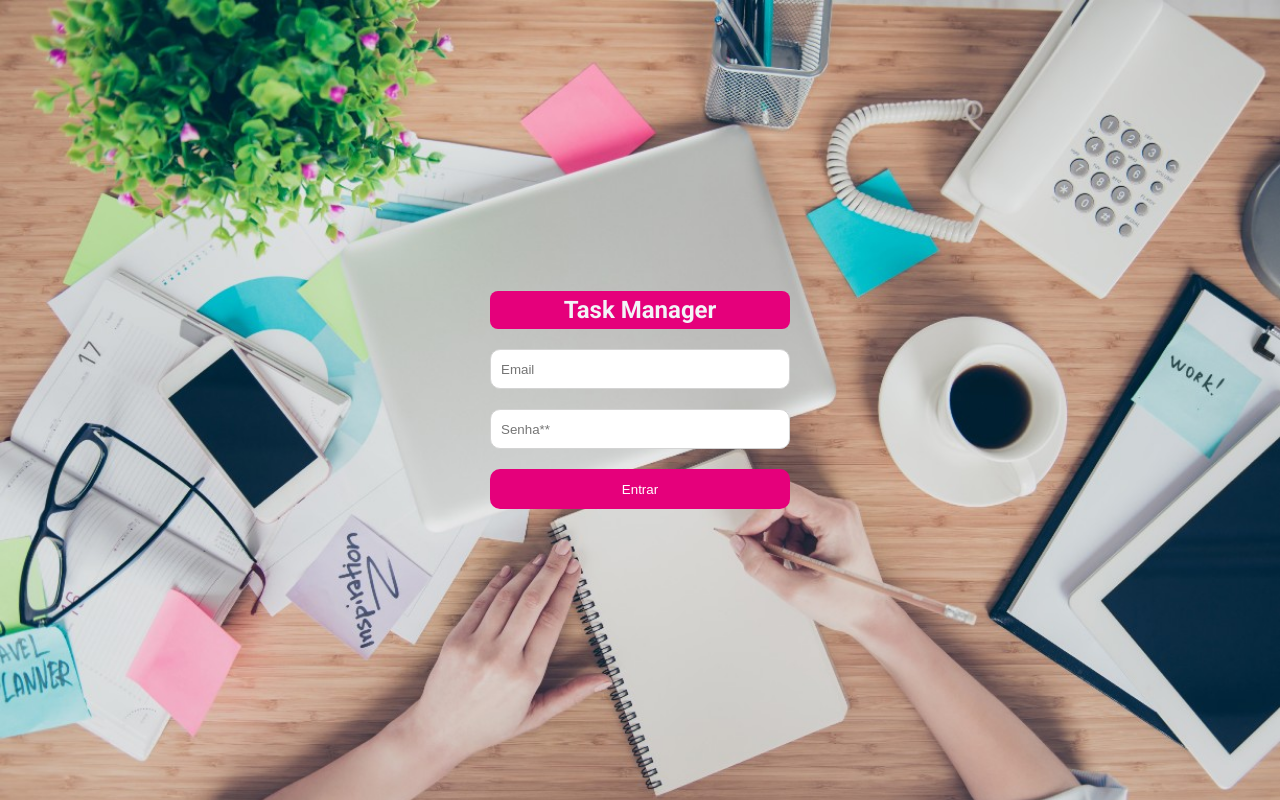
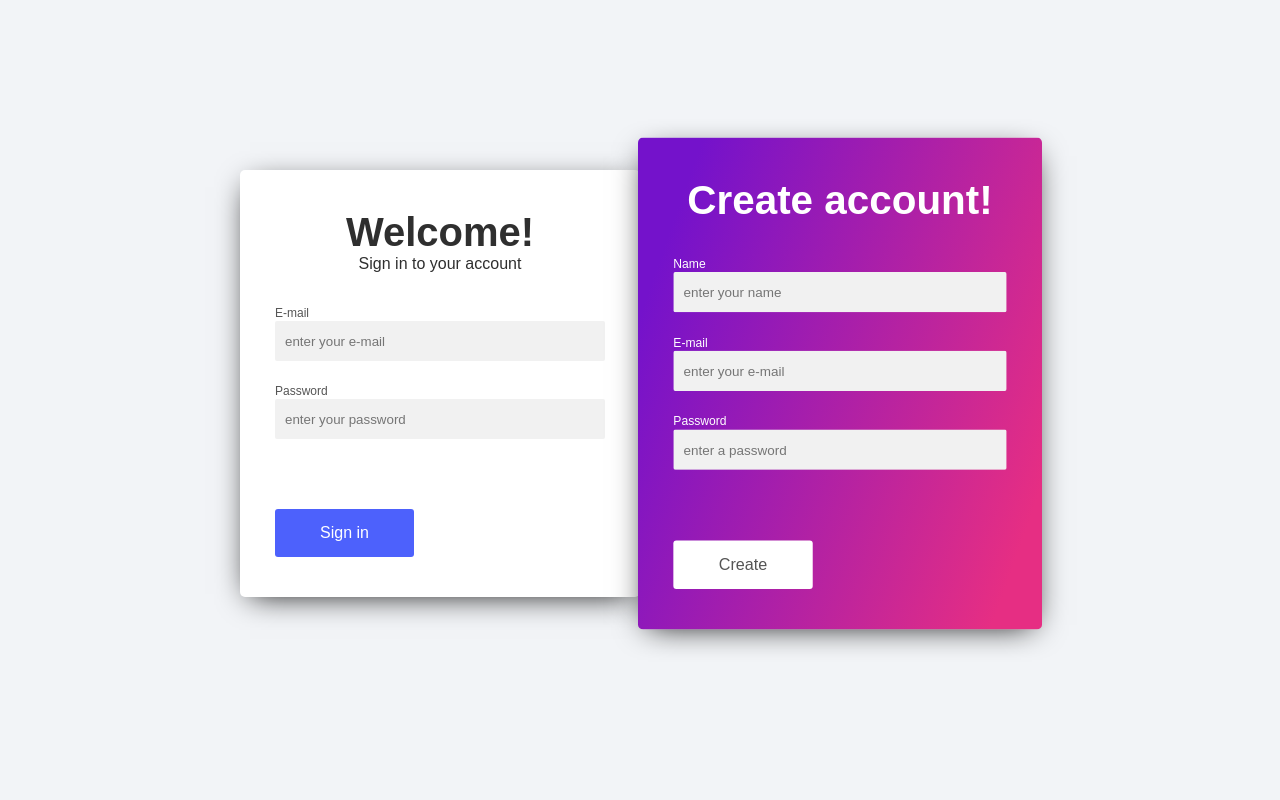
Before and after one commit to SinaraMoura/managertasks, a React (Vite) app: page / in a window 1280 px wide. Built offline with nearby package versions, Linux system fonts and the light colour scheme.

Commit message:
criando formulário de cadastro de usuário

```diff
--- a/index.html
+++ b/index.html
@@ -7,6 +7,9 @@
   <meta name="viewport" content="width=device-width, initial-scale=1.0" />
   <link href="https://fonts.googleapis.com/css2?family=Roboto:wght@400;700&display=swap" rel="stylesheet">
   <link rel="shortcut icon" href="./src//assets/react.svg">
+  <link href="/your-path-to-fontawesome/css/fontawesome.css" rel="stylesheet">
+  <link href="/your-path-to-fontawesome/css/brands.css" rel="stylesheet">
+  <link href="/your-path-to-fontawesome/css/solid.css" rel="stylesheet">
   <title>Task Manager</title>
 </head>
 
--- a/src/index.css
+++ b/src/index.css
@@ -16,7 +16,10 @@
 }
 
 body {
-  font-family: 'Roboto', sans-serif;
+  background: var(--white-900);
+  margin: 0;
+  padding: 0;
+  font-family: 'Rubik', sans-serif;
   font-size: 1.6rem;
 }
 
--- a/src/pages/Login/index.jsx
+++ b/src/pages/Login/index.jsx
@@ -7,28 +7,35 @@ import './styles.css';
 import { toast } from 'react-toastify';
 
 export default function Login() {
-
-    const [form, setForm] = useState({
+    const [formSignup, setFormSignup] = useState({ name: '', email: '', password: '' });
+    const [formLogin, setFormLogin] = useState({
         email: '',
         password: ''
     })
 
     const navigate = useNavigate();
 
-    function handleForm(e) {
-        setForm({
-            ...form,
+    function handleFormLogin(e) {
+        setFormLogin({
+            ...formLogin,
             [e.target.name]: e.target.value
         })
     }
-    async function handleSubmit(e) {
+
+    function handleFormSignup(e) {
+        setFormSignup({
+            ...formSignup,
+            [e.target.name]: e.target.value
+        })
+    }
+    async function handleSubmitLogin(e) {
         try {
             e.preventDefault()
 
-            if (!form.email || !form.password) return
+            if (!formLogin.email || !formLogin.password) return
 
             const response = await api.post('/login', {
-                ...form
+                ...formLogin
             })
             const { token, name } = response.data;
 
@@ -36,6 +43,21 @@ export default function Login() {
             setItem('user', name)
 
             navigate('/todos');
+        } catch (error) {
+            toast.error(error?.response?.data?.message)
+        }
+    }
+
+    async function handleSubmitSignup(e) {
+
+        try {
+            e.preventDefault();
+
+            if (!formSignup.name || !formSignup.email || !formSignup.password) return;
+
+            const response = await api.post('/user/register', { ...formSignup });
+
+            toast.success(response?.data?.message);
         } catch (error) {
             toast.error(error?.response?.data?.message)
         }
@@ -48,13 +70,71 @@ export default function Login() {
 
     return (
         <main className='container container__login'>
-            <section className="content__login">
-                <form className="login" onSubmit={handleSubmit}>
-                    <h1 className='logo'>Task Manager</h1>
-                    <input name="email" type="email" placeholder="Email" className='input' onChange={handleForm} />
-                    <input name="password" type="password" placeholder="Senha**" className='input' onChange={handleForm} />
-                    <button className='button button__login'>Entrar</button>
-                </form>
+            <section className="container">
+                <div className="login">
+                    <strong>Welcome!</strong>
+                    <span>Sign in to your account</span>
+
+                    <form onSubmit={handleSubmitLogin}>
+
+                        <div className="form">
+                            <div className="form-row">
+
+                                <label className="form-label" htmlFor="email" >E-mail</label>
+                                <input
+                                    name="email"
+                                    type="email"
+                                    placeholder="enter your e-mail"
+                                    onChange={handleFormLogin}
+                                    className="form-text" />
+                            </div>
+                            <div className="form-row">
+
+                                <label className="form-label" htmlFor="password">Password</label>
+                                <input
+                                    name="password"
+                                    type="password"
+                                    className="form-text"
+                                    placeholder="enter your password"
+                                    onChange={handleFormLogin}
+                                />
+                            </div>
+
+                            <div className="form-row button-login">
+                                <button className="btn btn-login">Sign in</button>
+                            </div>
+                        </div>
+                    </form>
+                </div>
+
+                <div className="register">
+                    <i className="fas fa-user-circle"></i>
+                    <strong>Create account!</strong>
+                    <form onSubmit={handleSubmitSignup}>
+                        <fieldset>
+                            <div className="form">
+                                <div className="form-row">
+                                    <i className="fas fa-user"></i>
+                                    <label className="form-label" htmlFor="name" >Name</label>
+                                    <input name="name" type="text" className="form-text" placeholder="enter your name" onChange={handleFormSignup} />
+                                </div>
+                                <div className="form-row">
+                                    <i className="fas fa-envelope"></i>
+                                    <label className="form-label" htmlFor="email">E-mail</label>
+                                    <input name="email" type="email" className="form-text" placeholder="enter your e-mail" onChange={handleFormSignup} />
+                                </div>
+                                <div className="form-row">
+                                    <i className="fas fa-lock"></i>
+                                    <label className="form-label" htmlFor="password">Password</label>
+                                    <input name="password" type="password" className="form-text" placeholder="enter a password" onChange={handleFormSignup} />
+                                </div>
+                                <div className="form-row button-login">
+                                    <button className="btn btn-login">Create</button>
+                                </div>
+                            </div>
+                        </fieldset>
+                    </form>
+                </div>
             </section>
         </main>
     )
--- a/src/pages/Login/styles.css
+++ b/src/pages/Login/styles.css
@@ -1,4 +1,4 @@
-.container__login {
+/* .container__login {
     background-image: url('../../assets/background.jpg');
     background-repeat: no-repeat;
     background-size: cover;
@@ -29,4 +29,257 @@
     margin-bottom: 2rem;
     cursor: pointer;
     background-color: var(--pink-800);
+} */
+
+form,
+fieldset {
+    border: 0;
+    padding: 0;
+    margin: 0;
 }
+
+.container {
+    align-items: center;
+    display: flex;
+    justify-content: center;
+    margin: 50px auto;
+    max-width: 1200px;
+    width: 100%;
+
+    @media(max-width: 768px) {
+        flex-wrap: wrap;
+    }
+}
+
+.btn {
+    align-items: center;
+    background: #4d61fc;
+    border-radius: 3px;
+    border: 0;
+    color: #fff;
+    cursor: pointer;
+    display: flex;
+    font-size: 16px;
+    padding: 15px 45px;
+    transition: .2s;
+
+    &:hover {
+        background: #2036de;
+        transform: translateY(-2px);
+    }
+
+    .fas.fa-arrow-right {
+        color: #fff;
+        font-size: 12px;
+        line-height: 12px;
+        margin: 0 0 0 10px;
+
+    }
+}
+
+.register,
+.login {
+    border-radius: 5px;
+    box-shadow: 0 7px 30px -10px;
+    height: auto;
+    max-width: 400px;
+    padding: 40px 15px;
+    text-align: center;
+    width: 100%;
+
+    .fas {
+        color: #4d61fc;
+        font-size: 35px;
+        margin-bottom: 5px;
+    }
+
+    strong {
+        color: #2f2f2f;
+        display: block;
+        font-size: 40px;
+    }
+
+    span {
+        color: #2f2f2f;
+    }
+
+    .create-account {
+        border-top: 1px solid #e2e2e2;
+        display: flex;
+        justify-content: center;
+        margin-top: 30px;
+        padding-top: 30px;
+
+        strong {
+            font-size: 16px;
+            margin-left: 5px;
+            text-decoration: underline;
+        }
+    }
+}
+
+.register,
+.login {
+    background: #fff;
+
+    .form {
+        margin-top: 30px;
+        padding: 0 20px;
+
+        .form-row {
+            position: relative;
+            text-align: left;
+
+            .fas {
+                font-size: 15px;
+                position: absolute;
+                right: 10px;
+                top: 30px
+            }
+
+            &.bottom {
+                display: flex;
+                justify-content: space-between;
+
+                .forgot {
+                    color: #4d61fc;
+                }
+            }
+
+            &.button-login {
+                margin-top: 50px;
+
+                .fas {
+                    position: static;
+                }
+            }
+
+
+            .form-check {
+                input[type=checkbox]+label {
+                    color: #555;
+                    cursor: pointer;
+                    display: block;
+                }
+
+                input[type=checkbox] {
+                    display: none;
+                }
+
+
+                input[type=checkbox]+label:before {
+                    border-radius: 3px;
+                    border: 1px solid #e2e2e2;
+                    color: transparent;
+                    content: "\2714";
+                    display: inline-block;
+                    height: 15px;
+                    margin-right: 5px;
+                    transition: .2s;
+                    vertical-align: bottom;
+                    width: 15px;
+                    line-height: 16px;
+                    font-size: 12px;
+                    text-align: center;
+                }
+
+
+                input[type=checkbox]+label:active:before {
+                    transform: scale(1.1);
+                }
+
+
+                input[type=checkbox]:checked+label:before {
+                    background-color: #4d61fc;
+                    border-color: #4d61fc;
+                    color: #fff;
+                }
+
+            }
+        }
+
+        .form-label {
+            color: #555;
+            font-size: 12px;
+        }
+    }
+
+    .form-password,
+    .form-text {
+        border-radius: 2px;
+        border: 0;
+        height: 40px;
+        margin-bottom: 20px;
+        padding: 0 40px 0 10px;
+        width: 100%;
+        background: #f1f1f1 no-repeat;
+        transition: 100ms all linear 0s;
+
+
+        background-image: linear-gradient(109.6deg, rgba(116, 18, 203, 1) 11.2%, rgba(230, 46, 131, 1) 91.2%);
+        background-size: 0 2px, 100% 1px;
+        background-position: 50% 100%, 50% 100%;
+
+        transition: background-size 0.3s cubic-bezier(0.64, 0.09, 0.08, 1);
+
+
+        &:focus {
+            background-size: 100% 2px, 100% 1px;
+            outline: none;
+        }
+    }
+}
+
+.register {
+    transform: scale(1.01);
+
+    background-image: linear-gradient(109.6deg, rgba(116, 18, 203, 1) 11.2%, rgba(230, 46, 131, 1) 91.2%);
+
+    .fas,
+    strong {
+        color: #fff;
+    }
+
+    .form {
+        .form-label {
+            color: #fff;
+        }
+
+        .form-row {
+            .fas {
+                color: #4d61fc;
+            }
+
+            .button-login {
+                margin-top: 20px;
+            }
+        }
+    }
+
+    .btn-login {
+        background: #fff;
+        color: #555;
+
+        .fas.fa-arrow-right {
+            color: #555;
+        }
+
+        &:hover {
+            background: #d5d7de;
+        }
+    }
+
+    .create-account {
+        color: #fff;
+    }
+
+    .social-media {
+        color: #fff;
+        font-size: 20px;
+        margin-top: 10px;
+
+        .fab {
+            margin: 0 3px;
+        }
+    }
+}
--- a/src/service/api.js
+++ b/src/service/api.js
@@ -1,8 +1,8 @@
 import axios from 'axios';
 
 export default axios.create({
-    baseURL: 'https://attractive-bonnet-duck.cyclic.app/',
-    // baseURL: 'http://localhost:3000/',
+    // baseURL: 'https://attractive-bonnet-duck.cyclic.app/',
+    baseURL: 'http://localhost:3000/',
     timeout: 10000,
     headers: { 'content-type': 'application/json' }
 });
```
Also changed, not shown: package.json (line endings or trailing spaces).
